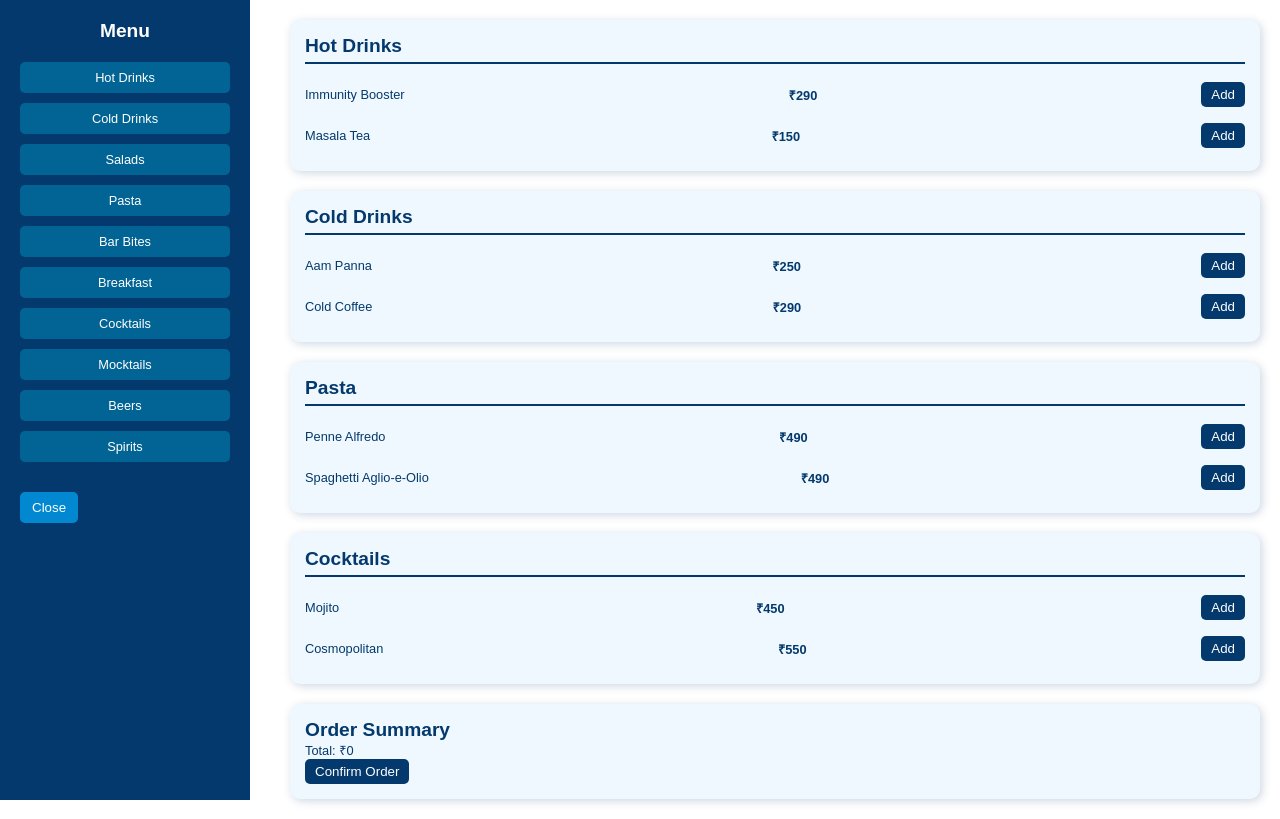
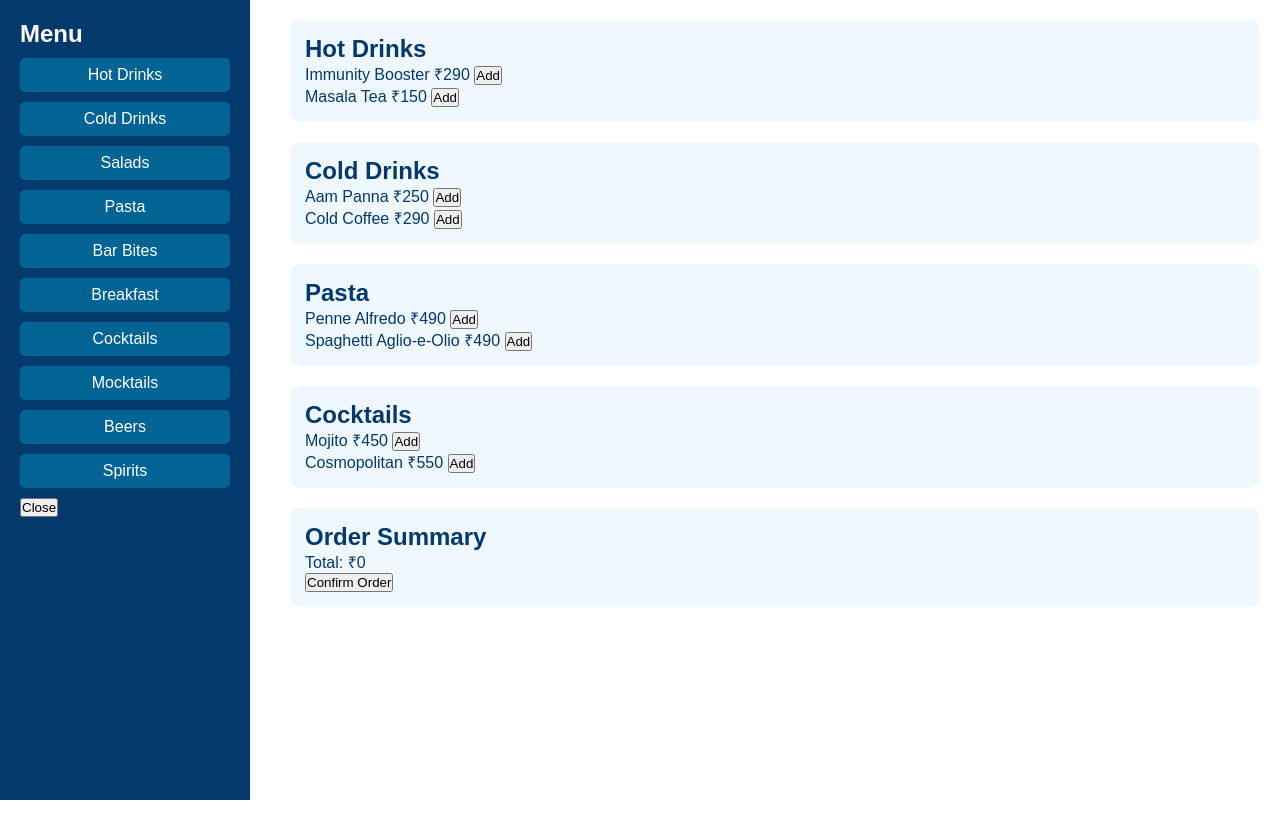
Before and after one commit to yagneshwarandesigngroup/Menu-test, a plain HTML site: page index.html in a window 1280 px wide. Drawn offline with Linux system fonts and the light colour scheme.

Commit message:
Update styles.css

```diff
--- a/styles.css
+++ b/styles.css
@@ -1,44 +1,35 @@
-/* General Reset and Base Styling */
 * {
   margin: 0;
   padding: 0;
   box-sizing: border-box;
+  scroll-behavior: smooth;
 }
 
 body {
   font-family: 'Poppins', sans-serif;
-  font-size: 0.8rem; /* Approximately 50% smaller than default */
   background: #ffffff;
-  color: #03396c; /* Sea blue text */
+  color: #03396c;
   display: flex;
 }
 
-/* Sidebar Styles */
 .sidebar {
   position: fixed;
   left: 0;
   top: 0;
   width: 250px;
   height: 100%;
-  background: #03396c; /* Sea blue vibe */
+  background: #03396c;
   color: #fff;
   padding: 20px;
-  overflow-y: auto;
-  transition: transform 0.3s ease-in-out;
+  transition: transform 0.3s;
 }
 
 .sidebar.hidden {
   transform: translateX(-100%);
 }
 
-.sidebar h2 {
-  text-align: center;
-  margin-bottom: 20px;
-}
-
 .sidebar ul {
   list-style: none;
-  padding: 0;
 }
 
 .sidebar ul li {
@@ -53,24 +44,8 @@ body {
   background: #026494;
   border-radius: 5px;
   text-align: center;
-  transition: background 0.3s;
 }
 
-.sidebar ul li a:hover {
-  background: #0288d1;
-}
-
-.toggle-btn {
-  margin-top: 20px;
-  background: #0288d1;
-  color: #fff;
-  border: none;
-  padding: 8px 12px;
-  border-radius: 5px;
-  cursor: pointer;
-}
-
-/* Bubble Toggle Button: Positioned center left when sidebar is closed */
 .bubble {
   display: none;
   position: fixed;
@@ -85,15 +60,12 @@ body {
   height: 50px;
   font-size: 1.5rem;
   cursor: pointer;
-  z-index: 1000;
 }
 
-/* Main Content Styles */
 .menu-container {
   margin-left: 270px;
   padding: 20px;
   width: calc(100% - 270px);
-  transition: margin-left 0.3s ease-in-out, width 0.3s ease-in-out;
 }
 
 .menu-section {
@@ -101,64 +73,10 @@ body {
   padding: 15px;
   border-radius: 10px;
   margin-bottom: 20px;
-  box-shadow: 2px 2px 10px rgba(3, 57, 108, 0.2);
 }
 
-.menu-section h2 {
-  border-bottom: 2px solid #03396c;
-  padding-bottom: 5px;
-  margin-bottom: 10px;
-  color: #03396c;
-}
-
-.menu-item {
-  display: flex;
-  justify-content: space-between;
-  align-items: center;
-  padding: 8px 0;
-}
-
-.price {
-  font-weight: bold;
-  color: #03396c;
-}
-
-button {
-  background: #03396c;
-  color: #fff;
-  border: none;
-  padding: 5px 10px;
-  border-radius: 5px;
-  cursor: pointer;
-  transition: background 0.3s;
-}
-
-button:hover {
-  background: #026494;
-}
-
-/* Order Summary Styles */
 #order-summary {
   background: #f0f8ff;
   padding: 15px;
   border-radius: 10px;
-  margin-top: 20px;
-  box-shadow: 2px 2px 10px rgba(3, 57, 108, 0.2);
 }
-
-#order-summary ul {
-  list-style: none;
-  padding: 0;
-}
-
-#order-summary ul li {
-  display: flex;
-  justify-content: space-between;
-  padding: 5px 0;
-}
-
-/* Adjust layout when sidebar is hidden */
-body.sidebar-hidden .menu-container {
-  margin-left: 20px;
-  width: calc(100% - 20px);
-}
```
